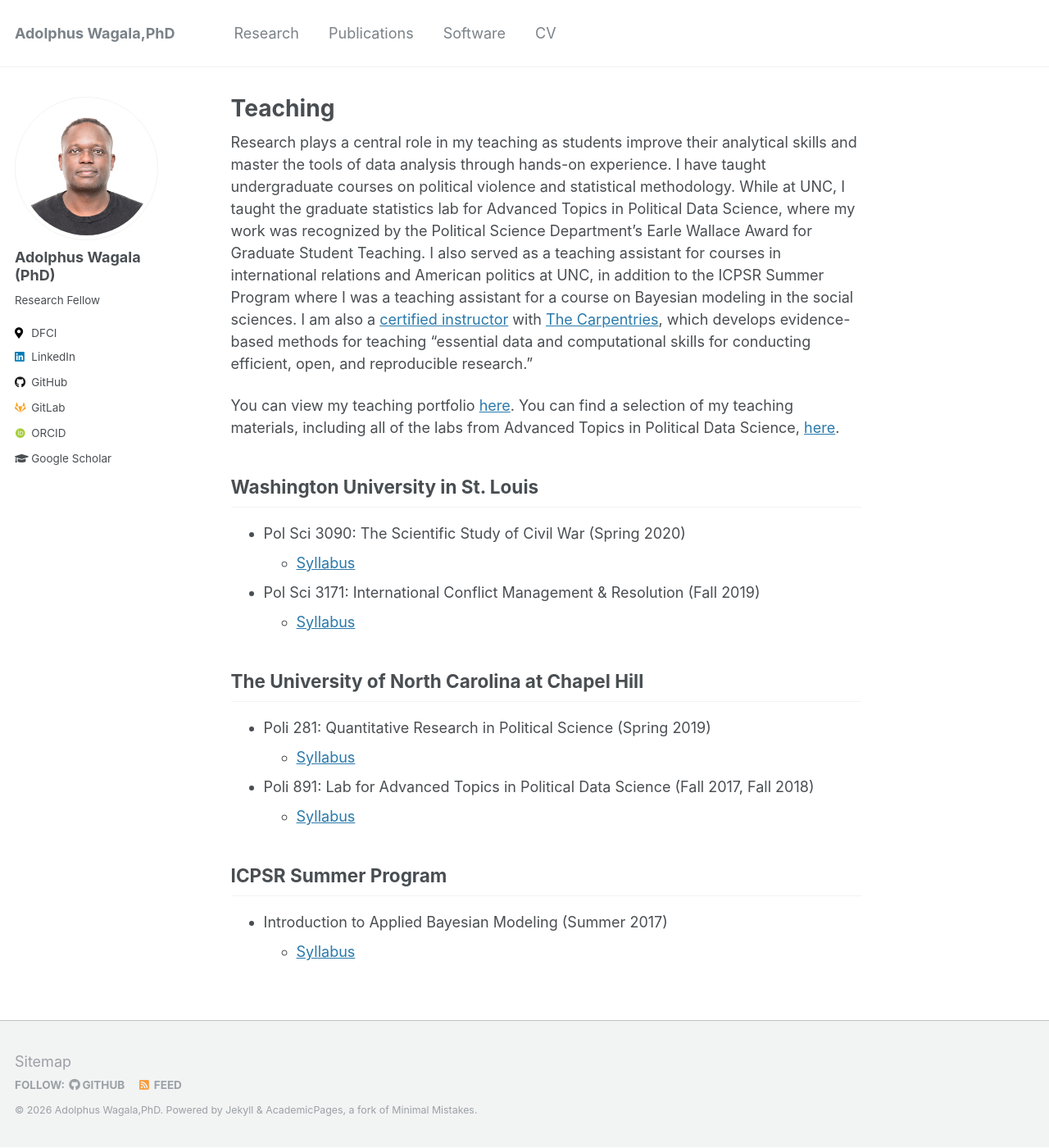
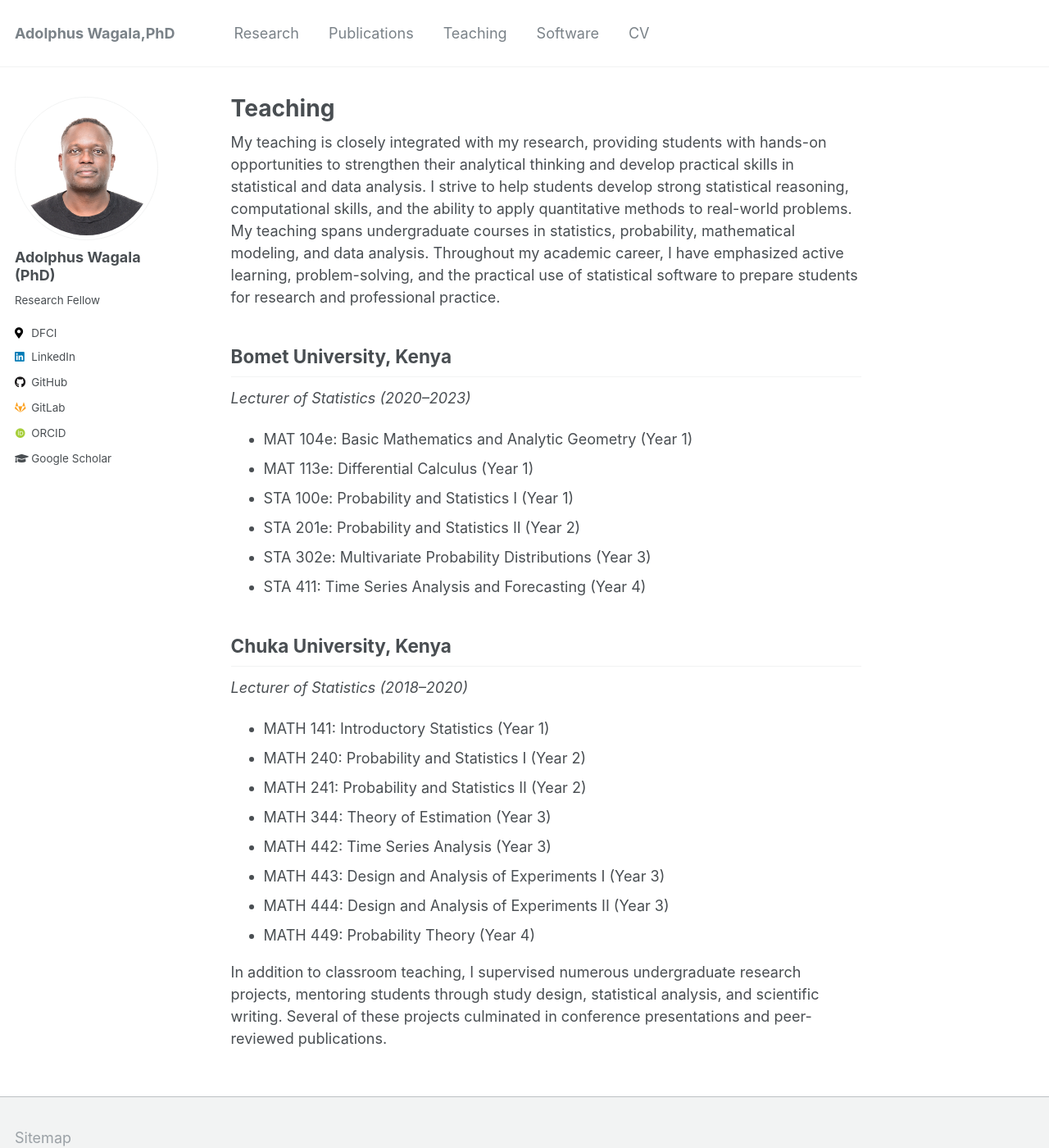
Before and after one commit to wagala/wagala.github.io, a Jekyll site: the page built from _pages/teaching.md, in a window 1280 px wide and 1400 px high. Shown: the whole window at 82% size. Built offline with Jekyll 4.4.1, drawn with Linux system fonts in a browser that asks for light colours; some web fonts are replaced.

Commit message:
Update teaching page and reorder navigation

```diff
--- a/_data/navigation.yml
+++ b/_data/navigation.yml
@@ -6,8 +6,8 @@ main:
   - title: "Publications"
     url: /publications/
 
-  #- title: "Teaching"
-   # url: /teaching/
+  - title: "Teaching"
+    url: /teaching/
 
   - title: "Software"
     url: /software/
--- a/_pages/teaching.md
+++ b/_pages/teaching.md
@@ -2,39 +2,39 @@
 permalink: /teaching/
 title: "Teaching"
 ---
+My teaching is closely integrated with my research, providing students with hands-on opportunities to strengthen their analytical thinking and develop practical skills in statistical and data analysis. I strive to help students
+develop strong statistical reasoning, computational skills, and the ability to
+apply quantitative methods to real-world problems. My teaching spans
+undergraduate courses in statistics, probability, mathematical modeling, and
+data analysis. Throughout my academic career, I have emphasized active
+learning, problem-solving, and the practical use of statistical software to
+prepare students for research and professional practice.
 
-Research plays a central role in my teaching as students improve their
-analytical skills and master the tools of data analysis through hands-on
-experience. I have taught undergraduate courses on political violence and
-statistical methodology. While at UNC, I taught the graduate statistics lab for
-Advanced Topics in Political Data Science, where my work was recognized by the
-Political Science Department's Earle Wallace Award for Graduate Student
-Teaching. I also served as a teaching assistant for courses in international
-relations and American politics at UNC, in addition to the ICPSR Summer Program
-where I was a teaching assistant for a course on Bayesian modeling in the social
-sciences. I am also a
-[certified instructor](https://carpentries.org/instructors/#jayrobwilliams) with
-[The Carpentries](https://carpentries.org/), which develops evidence-based
-methods for teaching "essential data and computational skills for conducting
-efficient, open, and reproducible research."
+## Bomet University, Kenya
 
+*Lecturer of Statistics (2020–2023)*
 
-You can view my teaching portfolio [here](/files/pdf/teaching/Portfolio.pdf).
-You can find a selection of my teaching materials, including all of the labs
-from Advanced Topics in Political Data Science, [here](/teaching-materials).
+- MAT 104e: Basic Mathematics and Analytic Geometry (Year 1)
+- MAT 113e: Differential Calculus (Year 1)
+- STA 100e: Probability and Statistics I (Year 1)
+- STA 201e: Probability and Statistics II (Year 2)
+- STA 302e: Multivariate Probability Distributions (Year 3)
+- STA 411: Time Series Analysis and Forecasting (Year 4)
 
-## Washington University in St. Louis
-- Pol Sci 3090: The Scientific Study of Civil War (Spring 2020)
-    - [Syllabus](/files/pdf/teaching/PS 3090 Syllabus.pdf)
-- Pol Sci 3171: International Conflict Management & Resolution (Fall 2019)
-    - [Syllabus](/files/pdf/teaching/PS 3171 Syllabus.pdf)
+## Chuka University, Kenya
 
-## The University of North Carolina at Chapel Hill
-- Poli 281: Quantitative Research in Political Science (Spring 2019)
-    - [Syllabus](/files/pdf/teaching/POLI 281 Syllabus.pdf)
-- Poli 891: Lab for Advanced Topics in Political Data Science (Fall 2017, Fall 2018)
-    - [Syllabus](/files/pdf/teaching/POLI 891 Syllabus.pdf)
+*Lecturer of Statistics (2018–2020)*
 
-## ICPSR Summer Program
-- Introduction to Applied Bayesian Modeling (Summer 2017)
-    - [Syllabus](/files/pdf/teaching/bayes2017.pdf)
+- MATH 141: Introductory Statistics (Year 1)
+- MATH 240: Probability and Statistics I (Year 2)
+- MATH 241: Probability and Statistics II (Year 2)
+- MATH 344: Theory of Estimation (Year 3)
+- MATH 442: Time Series Analysis (Year 3)
+- MATH 443: Design and Analysis of Experiments I (Year 3)
+- MATH 444: Design and Analysis of Experiments II (Year 3)
+- MATH 449: Probability Theory (Year 4)
+
+In addition to classroom teaching, I supervised numerous undergraduate research
+projects, mentoring students through study design, statistical analysis, and
+scientific writing. Several of these projects culminated in conference
+presentations and peer-reviewed publications.
```
